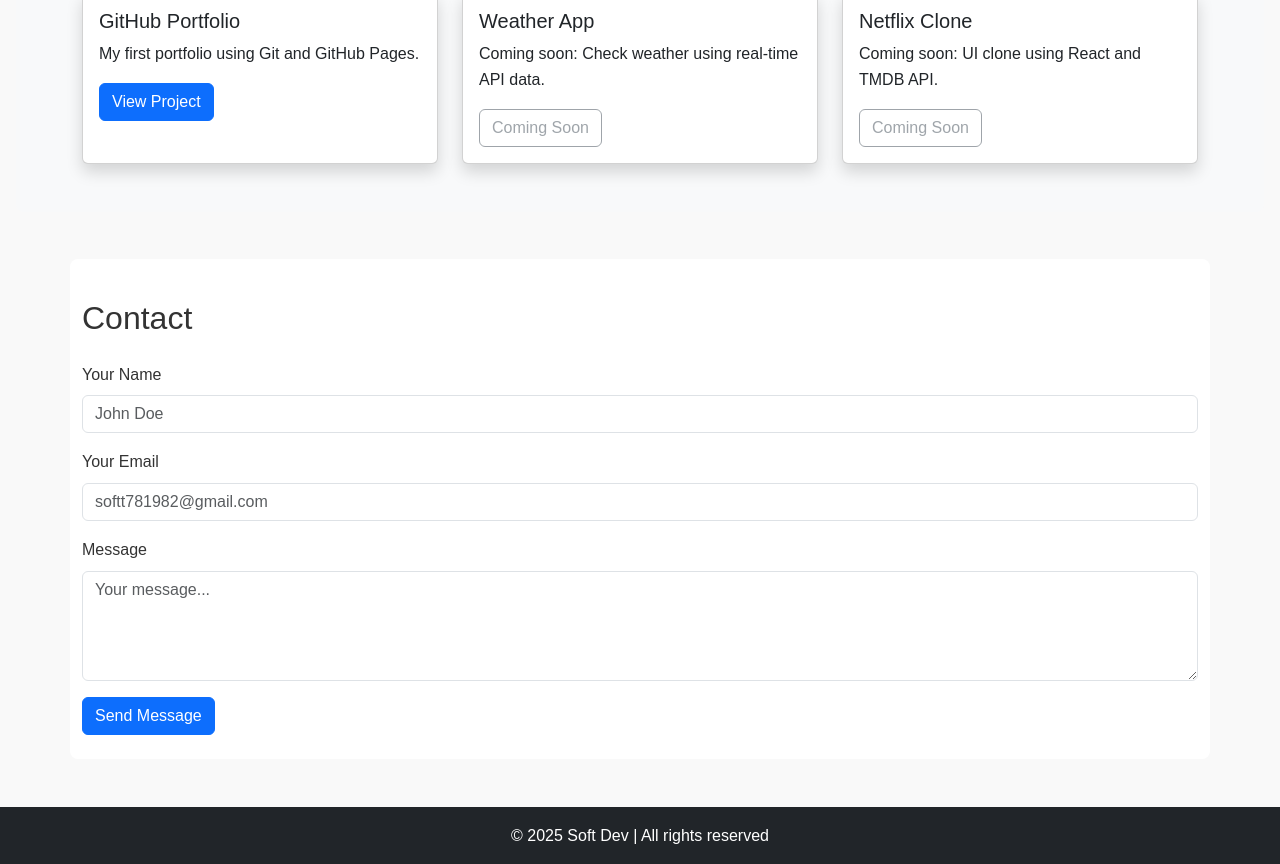
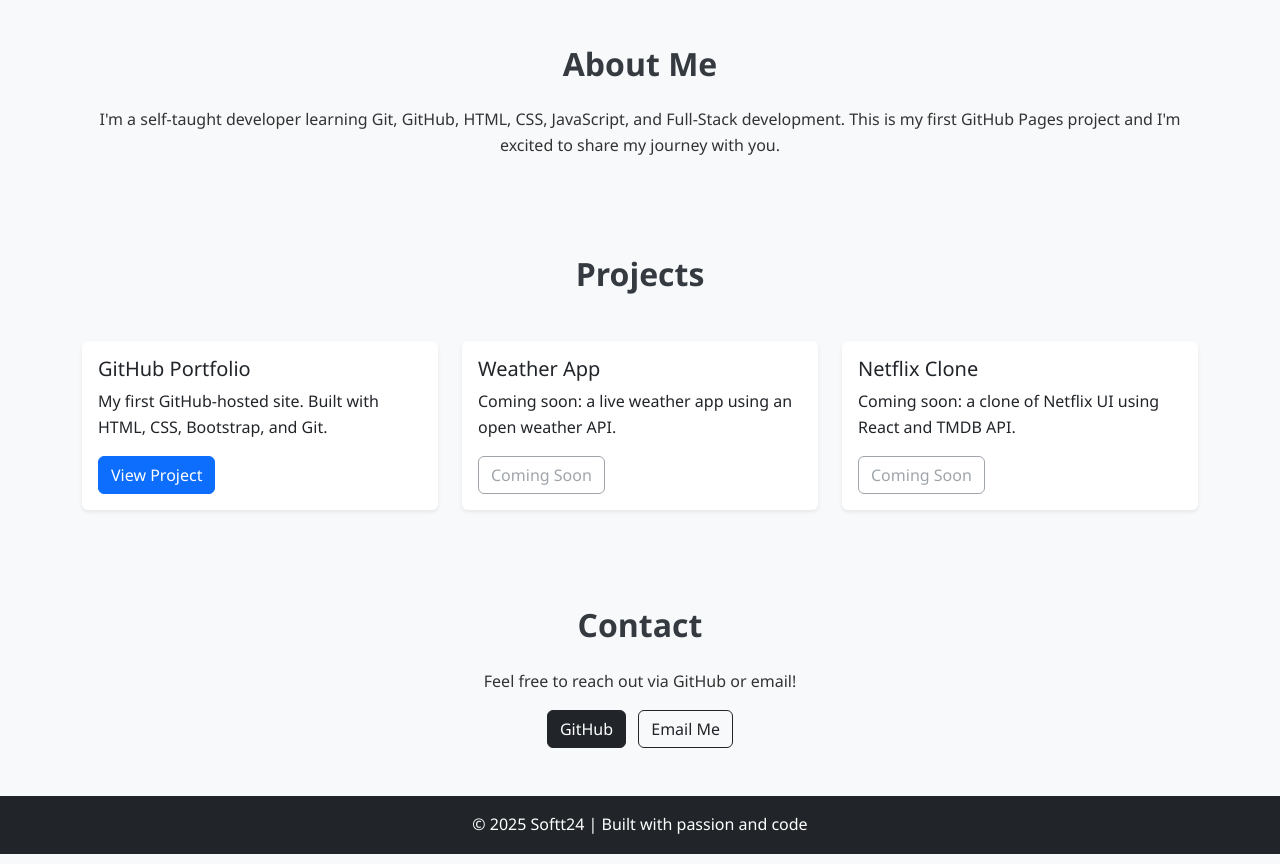
Before and after one commit to Softt24/git-test-2, a plain HTML site: page index.html in a window 1280 px wide. Shown: the part 701-1565 px from the top of the page. Drawn offline with nearby package versions, Linux system fonts and the light colour scheme.

Commit message:
Update portfolio layout and styles

```diff
--- a/css/style.css
+++ b/css/style.css
@@ -1,41 +1,46 @@
-html {
-  scroll-behavior: smooth;
+/* Global Reset */
+* {
+  margin: 0;
+  padding: 0;
+  box-sizing: border-box;
 }
 
 body {
-  font-family: Arial, sans-serif;
-  margin: 0;
-  padding: 0;
+  font-family: 'Segoe UI', Tahoma, Geneva, Verdana, sans-serif;
   line-height: 1.6;
-  background: #f9f9f9;
+  background-color: #f8f9fa;
   color: #333;
 }
 
-header {
-  background: #333;
-  color: white;
-  padding: 2rem;
-  text-align: center;
+/* Hero Section */
+.hero {
+  background: linear-gradient(to right, #007bff, #6610f2);
+  min-height: 80vh;
+  padding: 5rem 0;
 }
 
-h2 {
-  margin-top: 1rem;
-  color: #333;
+/* Section Headings */
+section h2 {
+  font-weight: 700;
+  color: #343a40;
 }
 
-ul {
-  padding-left: 1.2rem;
+/* Cards */
+.card {
+  border: none;
+  transition: transform 0.3s ease, box-shadow 0.3s ease;
 }
 
-section {
-  padding: 1.5rem;
-  margin: 1rem;
-  background: white;
-  border-radius: 8px;
+.card:hover {
+  transform: translateY(-5px);
+  box-shadow: 0 8px 20px rgba(0, 0, 0, 0.1);
 }
 
-footer {
-  text-align: center;
-  padding: 1rem;
-  background: #eee;
+/* Buttons */
+.btn {
+  transition: all 0.3s ease;
 }
+
+.btn:hover {
+  transform: scale(1.05);
+}
--- a/index.html
+++ b/index.html
@@ -3,34 +3,23 @@
 <head>
   <meta charset="UTF-8" />
   <meta name="viewport" content="width=device-width, initial-scale=1.0" />
-  <title>My Portfolio | Softt24</title>
+  <title>Softt24 Portfolio</title>
 
   <!-- Bootstrap CSS -->
   <link href="https://cdn.jsdelivr.net/npm/bootstrap@5.3.3/dist/css/bootstrap.min.css" rel="stylesheet">
 
+  <!-- AOS CSS -->
+  <link href="https://unpkg.com/aos@2.3.4/dist/aos.css" rel="stylesheet">
+
   <!-- Custom CSS -->
   <link rel="stylesheet" href="css/style.css" />
-
-  <!-- AOS Animation CSS -->
-  <link href="https://unpkg.com/aos@2.3.4/dist/aos.css" rel="stylesheet">
-
-  <!-- Favicon (optional) -->
-  <link rel="icon" href="images/favicon.ico" type="image/x-icon">
-
-  <!-- Smooth scroll -->
-  <style>
-    html {
-      scroll-behavior: smooth;
-    }
-  </style>
 </head>
 
 <body>
-
   <!-- Navbar -->
-  <nav class="navbar navbar-expand-lg navbar-dark bg-dark sticky-top">
+  <nav class="navbar navbar-expand-lg navbar-dark bg-dark sticky-top shadow-sm">
     <div class="container">
-      <a class="navbar-brand" href="#">Softt24</a>
+      <a class="navbar-brand fw-bold" href="#">Softt24</a>
       <button class="navbar-toggler" type="button" data-bs-toggle="collapse" data-bs-target="#navbarNav">
         <span class="navbar-toggler-icon"></span>
       </button>
@@ -45,84 +34,71 @@
   </nav>
 
   <!-- Hero Section -->
-  <section class="bg-primary text-white text-center py-5">
-    <div class="container px-3">
-      <h1 class="display-4">Hi, I'm Charles Christopher</h1>
-      <p class="lead">A budding web developer learning Git, GitHub & Full-Stack Development</p>
+  <header class="hero text-white text-center d-flex align-items-center">
+    <div class="container">
+      <h1 class="display-3 fw-bold">Hi, I'm Softt24</h1>
+      <p class="lead">Budding Full-Stack Developer | Passionate about Code & Design</p>
     </div>
-  </section>
+  </header>
 
   <!-- About Section -->
   <section id="about" class="container my-5" data-aos="fade-up">
-    <h2>About Me</h2>
-    <p>I’m a passionate self-taught developer with a love for clean design and interactive user experiences.
-       Currently learning HTML, CSS, Bootstrap, JavaScript, Git & GitHub—and building real projects as I grow.
-    </p>
+    <h2 class="text-center mb-4">About Me</h2>
+    <p class="text-center">I'm a self-taught developer learning Git, GitHub, HTML, CSS, JavaScript, and Full-Stack development. This is my first GitHub Pages project and I'm excited to share my journey with you.</p>
   </section>
 
   <!-- Projects Section -->
-  <section id="projects" class="bg-light py-5" data-aos="zoom-in">
+  <section id="projects" class="bg-light py-5" data-aos="fade-up">
     <div class="container">
-      <h2 class="mb-4">Projects</h2>
+      <h2 class="text-center mb-5">Projects</h2>
       <div class="row g-4">
-
+        <!-- Project 1 -->
         <div class="col-md-4">
-          <div class="card h-100 shadow">
+          <div class="card h-100 shadow-sm">
             <div class="card-body">
               <h5 class="card-title">GitHub Portfolio</h5>
-              <p class="card-text">My first portfolio using Git and GitHub Pages.</p>
+              <p class="card-text">My first GitHub-hosted site. Built with HTML, CSS, Bootstrap, and Git.</p>
               <a href="https://softt24.github.io/git-test-2/" class="btn btn-primary" target="_blank">View Project</a>
             </div>
           </div>
         </div>
-
+        <!-- Project 2 -->
         <div class="col-md-4">
-          <div class="card h-100 shadow">
+          <div class="card h-100 shadow-sm">
             <div class="card-body">
               <h5 class="card-title">Weather App</h5>
-              <p class="card-text">Coming soon: Check weather using real-time API data.</p>
+              <p class="card-text">Coming soon: a live weather app using an open weather API.</p>
               <a href="#" class="btn btn-outline-secondary disabled">Coming Soon</a>
             </div>
           </div>
         </div>
-
+        <!-- Project 3 -->
         <div class="col-md-4">
-          <div class="card h-100 shadow">
+          <div class="card h-100 shadow-sm">
             <div class="card-body">
               <h5 class="card-title">Netflix Clone</h5>
-              <p class="card-text">Coming soon: UI clone using React and TMDB API.</p>
+              <p class="card-text">Coming soon: a clone of Netflix UI using React and TMDB API.</p>
               <a href="#" class="btn btn-outline-secondary disabled">Coming Soon</a>
             </div>
           </div>
         </div>
-
       </div>
     </div>
   </section>
 
   <!-- Contact Section -->
   <section id="contact" class="container my-5" data-aos="fade-up">
-    <h2 class="mb-4">Contact</h2>
-    <form>
-      <div class="mb-3">
-        <label for="name" class="form-label">Your Name</label>
-        <input type="text" class="form-control" id="name" placeholder="John Doe" required>
-      </div>
-      <div class="mb-3">
-        <label for="email" class="form-label">Your Email</label>
-        <input type="email" class="form-control" id="email" placeholder="softt781982@gmail.com" required>
-      </div>
-      <div class="mb-3">
-        <label for="message" class="form-label">Message</label>
-        <textarea class="form-control" id="message" rows="4" placeholder="Your message..." required></textarea>
-      </div>
-      <button type="submit" class="btn btn-primary">Send Message</button>
-    </form>
+    <h2 class="text-center mb-4">Contact</h2>
+    <p class="text-center">Feel free to reach out via GitHub or email!</p>
+    <div class="text-center">
+      <a href="https://github.com/Softt24" target="_blank" class="btn btn-dark me-2">GitHub</a>
+      <a href="mailto:your@email.com" class="btn btn-outline-dark">Email Me</a>
+    </div>
   </section>
 
   <!-- Footer -->
   <footer class="bg-dark text-white text-center p-3 mt-5">
-    <p class="mb-0">&copy; 2025 Soft Dev | All rights reserved</p>
+    <p class="mb-0">&copy; 2025 Softt24 | Built with passion and code</p>
   </footer>
 
   <!-- Scripts -->
@@ -132,6 +108,5 @@
   <script>
     AOS.init();
   </script>
-
 </body>
 </html>
--- a/js/script.js
+++ b/js/script.js
@@ -1 +1,5 @@
-console.log('JavaScript is working!');
+// script.js
+
+document.addEventListener('DOMContentLoaded', () => {
+  console.log('JavaScript loaded successfully!');
+});
```
